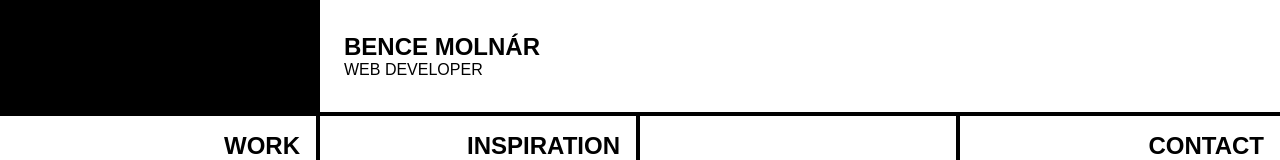
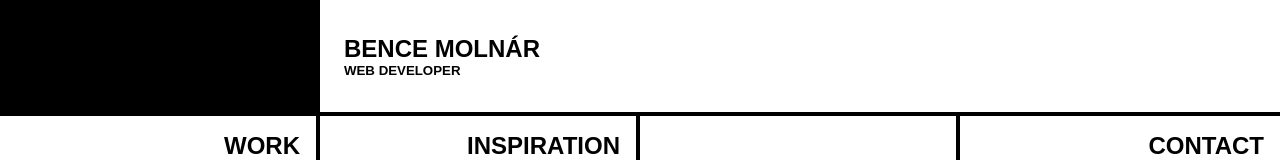
Before and after one commit to bencemol/bmolnar.dev, a SvelteKit app: page / in a window 1280 px wide. Shown: the top 160 px of the page. Built offline with nearby package versions, Linux system fonts and the light colour scheme.

Commit message:
adjust font width

```diff
--- a/src/app.css
+++ b/src/app.css
@@ -20,7 +20,16 @@ html {
 }
 
 body {
+}
+
+h1,
+h2,
+h3,
+h4,
+h5,
+h6 {
   font-family: 'Archivo Variable', sans-serif;
+  font-variation-settings: 'wdth' 125;
 }
 
 .m-24 {
--- a/src/routes/+layout.svelte
+++ b/src/routes/+layout.svelte
@@ -7,7 +7,7 @@
   <section class="gutter"></section>
   <section class="m-24">
     <h1>Bence Molnár</h1>
-    <p>Web Developer</p>
+    <h5>Web Developer</h5>
   </section>
 </header>
 <slot></slot>
```
